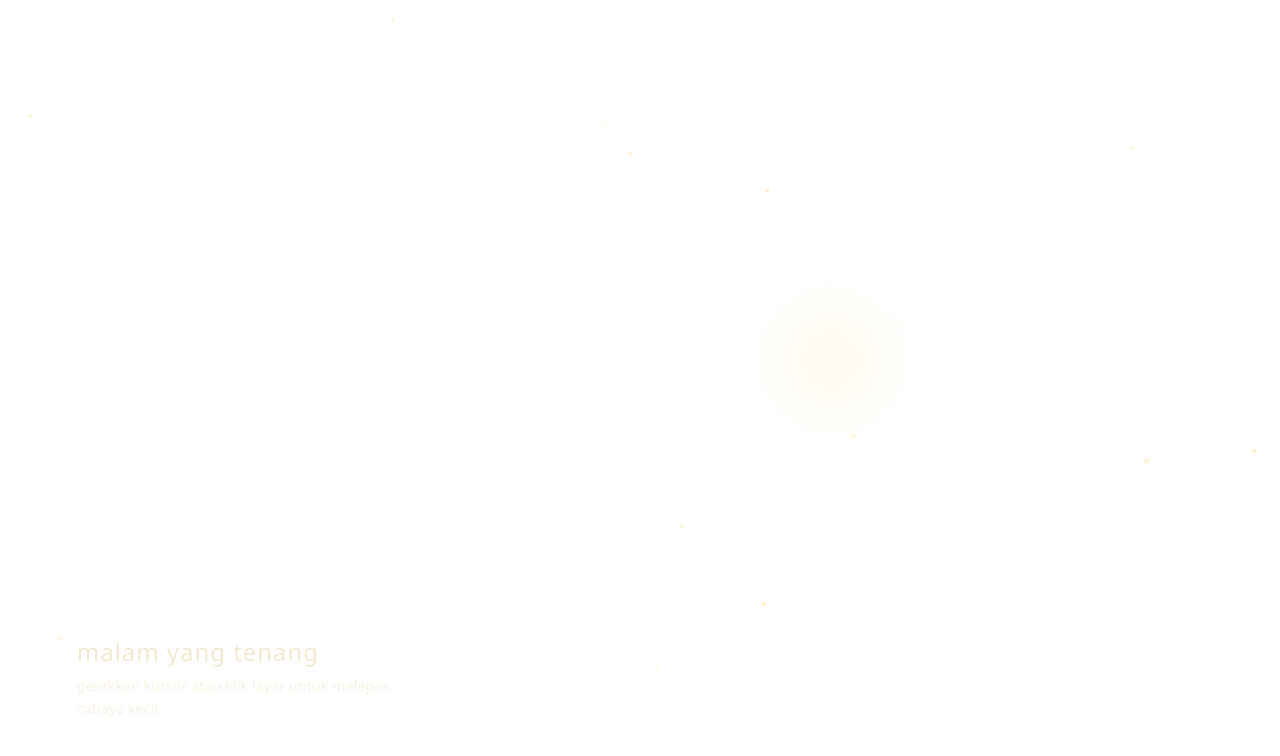
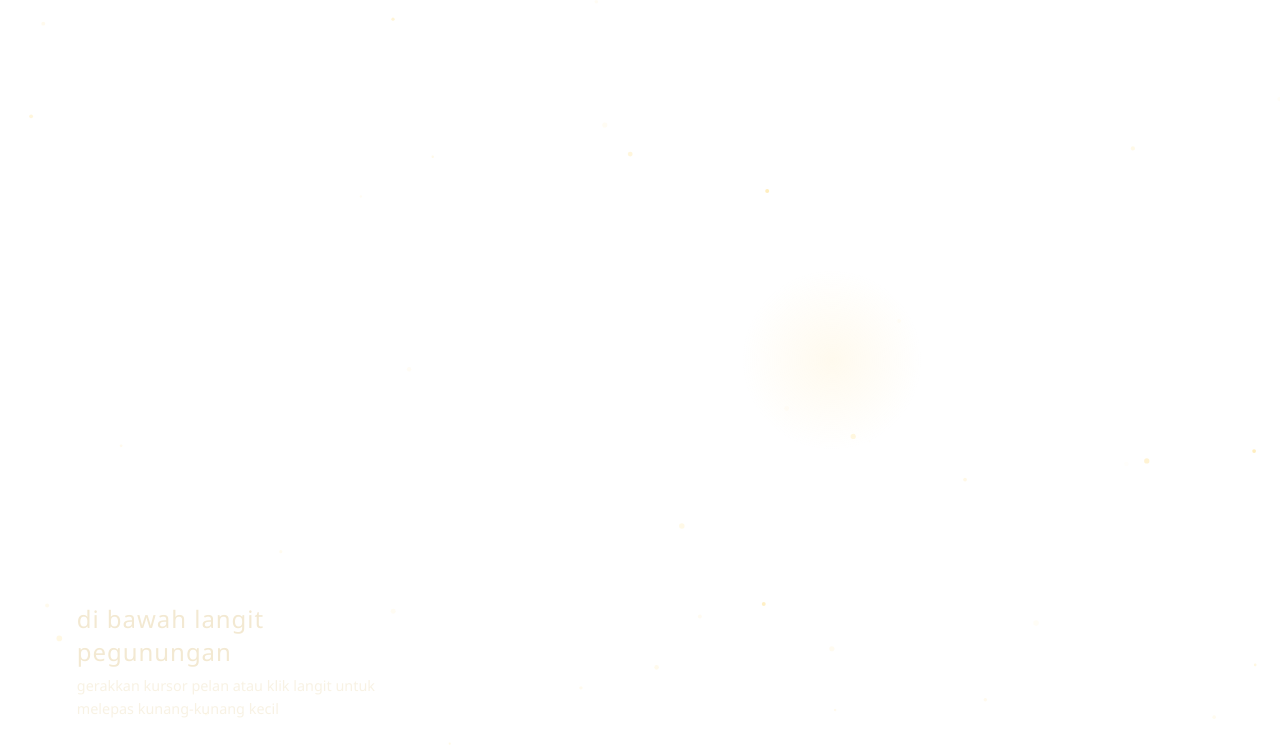
Before and after one commit to zintyaiza-coder/song-liric, a plain HTML site: page index.html in a window 1280 px wide. Drawn offline with Linux system fonts and the light colour scheme.

Commit message:
Update index.html

```diff
--- a/index.html
+++ b/index.html
@@ -3,15 +3,16 @@
 <head>
   <meta charset="UTF-8" />
   <meta name="viewport" content="width=device-width, initial-scale=1.0" />
-  <title>Night Canvas</title>
+  <title>Malam di Pegunungan</title>
   <link rel="stylesheet" href="style.css" />
 </head>
 <body>
   <canvas id="scene"></canvas>
 
   <div class="overlay-left">
-    <h1>malam yang tenang</h1>
-    <p>gerakkan kursor atau klik layar untuk melepas cahaya kecil</p>
+    <span class="badge">malam yang sunyi</span>
+    <h1>di bawah langit pegunungan</h1>
+    <p>gerakkan kursor pelan atau klik langit untuk melepas kunang-kunang kecil</p>
   </div>
 
   <script src="script.js"></script>
```
